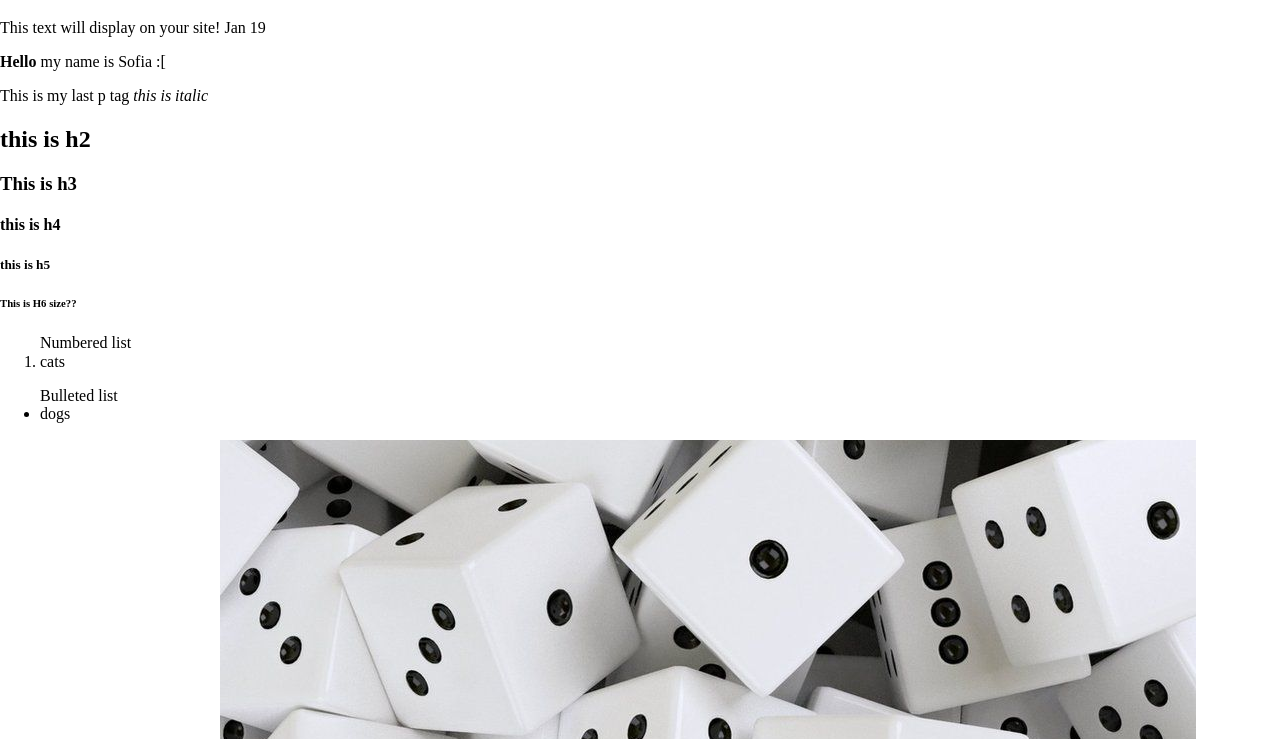
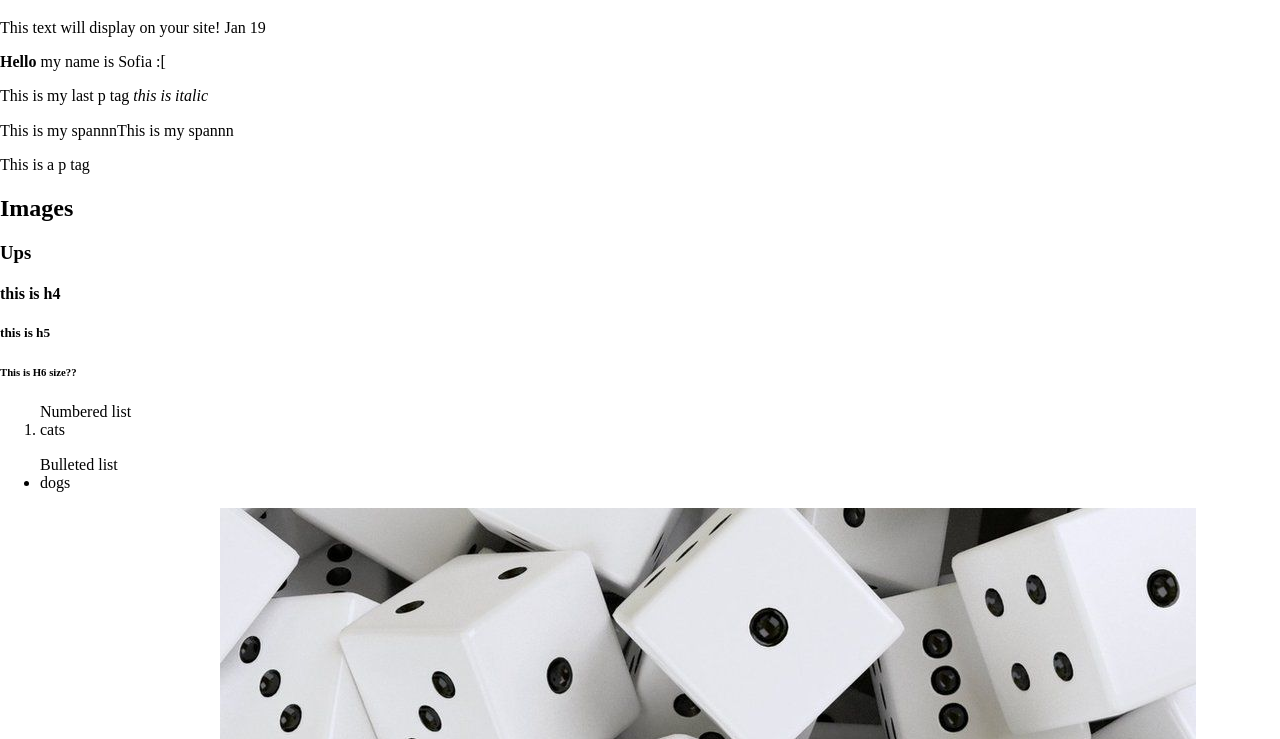
Before and after one commit to SofiaRamGua/spring23, a plain HTML site: page index.html in a window 1280 px wide. Shown: the part 61-800 px from the top of the page. Drawn offline with Linux system fonts and the light colour scheme.

Commit message:
Added text styles

```diff
--- a/index.html
+++ b/index.html
@@ -28,8 +28,9 @@
   <p>This text will display on your site! Jan 19</p>
   <p><strong>Hello</strong> my name is Sofia :[</p>
   <p> This is my last p tag <em>this is italic</em></p>
-  <h2>this is h2</h2>
-  <h3>This is h3</h3>
+  <span>This is my spannn</span><span>This is my spannn</span><p>This is a p tag</p>
+  <h2>Images</h2>
+  <h3>Ups</h3>
   <h4>this is h4</h4>
   <h5>this is h5</h5>
   <h6> This is H6 size??</h6>
```
